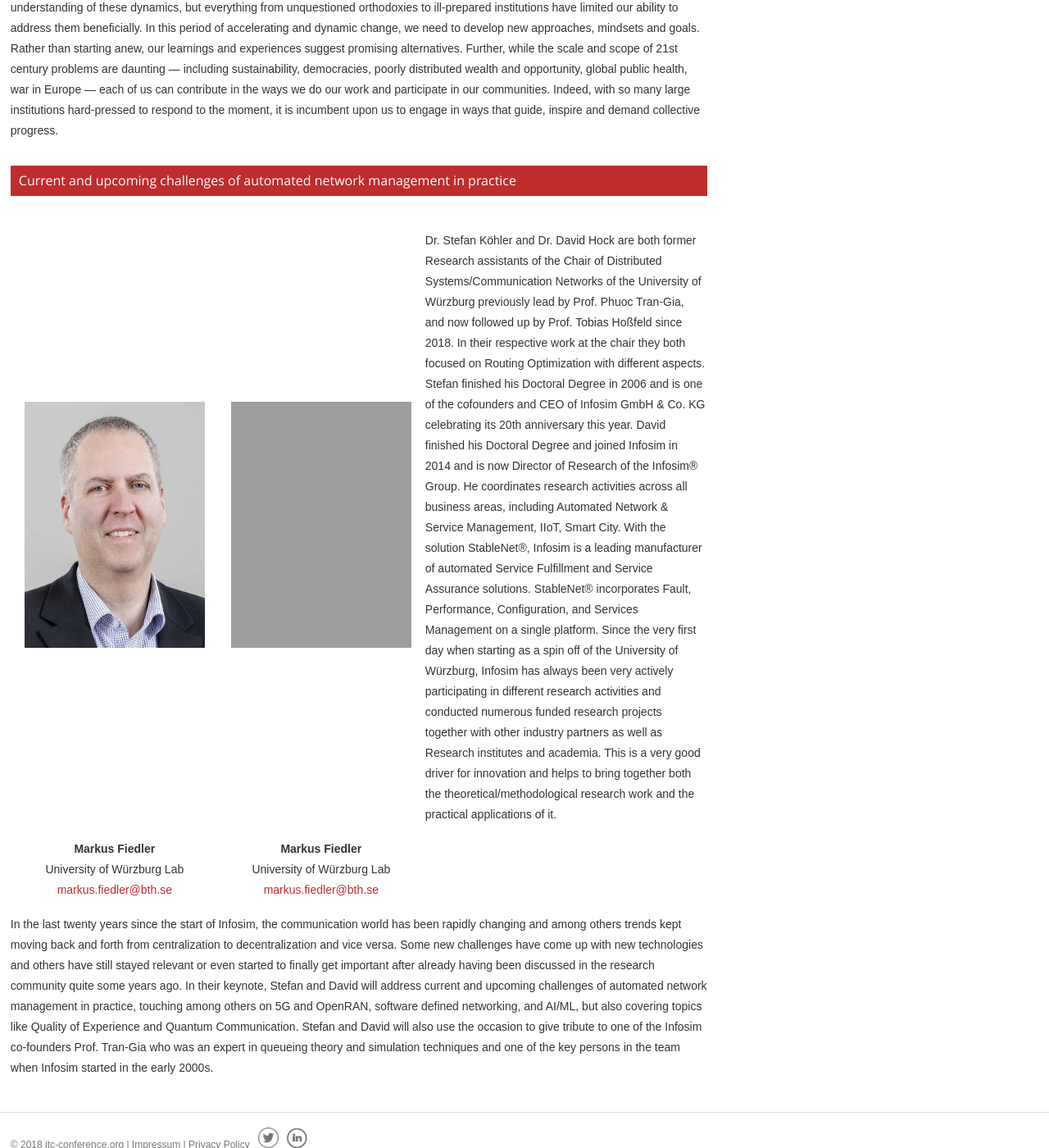
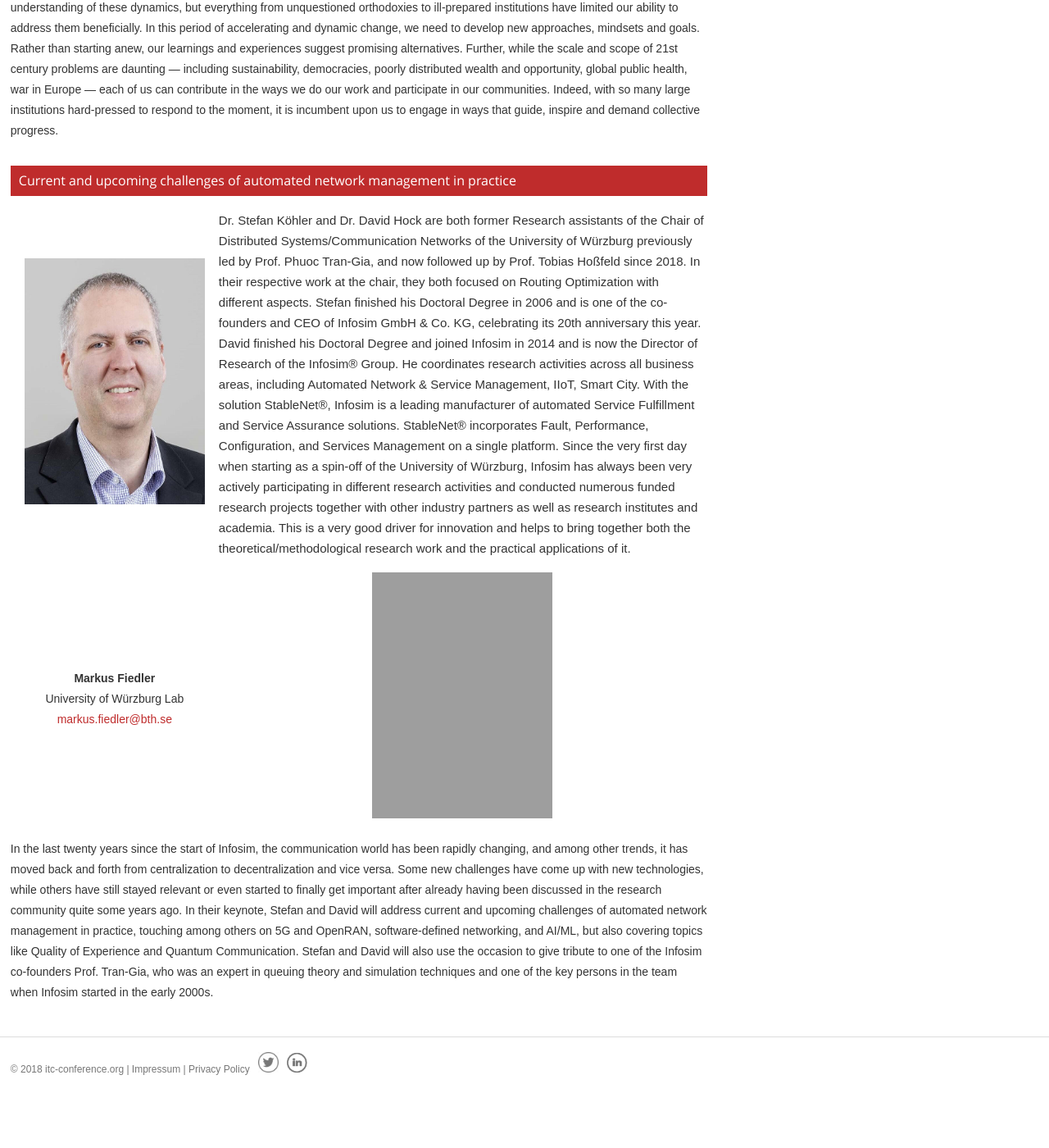
Before and after one commit to ohohlfeld/itc35, a Jekyll site: the page built from keynote.md, in a window 1280 px wide and 1400 px high, scrolled down 1984 px. Shown: the whole window at 82% size. Built offline with Jekyll 4.4.1, drawn with Linux system fonts in a browser that asks for light colours; after the commit the page ends 3322 px from its top, so only the background shows below that; grey boxes are pictures that could not be loaded.

Commit message:
Update keynote.md

```diff
--- a/keynote.md
+++ b/keynote.md
@@ -75,37 +75,31 @@
 
 ## Current and upcoming challenges of automated network management in practice
 <table>
-    <tbody><tr>
-        <br>
-        <td  width="250" height="300" align="center">
-            <img src="{{ site.baseurl }}/assets/images/keynote/stefan_koehler.jpg" alt="Stefan Koehler" width="220" height="300">
-        </td>
-        <td  width="250" height="300" align="center">
-            <img src="{{ site.baseurl }}/assets/images/keynote/" alt="Stefan Koehler" width="220" height="300">
-        </td>
-        <td height="250">
-            <p style="font-size:15px height=250">
-Dr. Stefan Köhler and Dr. David Hock are both former Research assistants of the Chair of Distributed Systems/Communication Networks of the University of Würzburg previously lead by Prof. Phuoc Tran-Gia, and now followed up by Prof. Tobias Hoßfeld since 2018. In their respective work at the chair they both focused on Routing Optimization with different aspects. Stefan finished his Doctoral Degree in 2006 and is one of the cofounders and CEO of Infosim GmbH & Co. KG celebrating its 20th anniversary this year. David finished his Doctoral Degree and joined Infosim in 2014 and is now Director of Research of the Infosim® Group. He  coordinates research activities across all business areas, including Automated Network & Service Management, IIoT, Smart City.
-With the solution StableNet®, Infosim is a leading manufacturer of automated Service Fulfillment and Service Assurance solutions. StableNet® incorporates Fault, Performance, Configuration, and Services Management on a single platform. Since the very first day when starting as a spin off of the University of Würzburg, Infosim has always been very actively participating in different research activities and conducted numerous funded research projects together with other industry partners as well as Research institutes and academia. This is a very good driver for innovation and helps to bring together both the theoretical/methodological research work and the practical applications of it.
-
-            </p>
-        </td>
+  <tbody>
+    <tr>
+      <td width="250" height="300" align="center">
+        <img src="{{ site.baseurl }}/assets/images/keynote/stefan_koehler.jpg" alt="Stefan Koehler" width="220" height="300">
+      </td>
+      <td height="250">
+        <p style="font-size:15px">
+          Dr. Stefan Köhler and Dr. David Hock are both former Research assistants of the Chair of Distributed Systems/Communication Networks of the University of Würzburg previously led by Prof. Phuoc Tran-Gia, and now followed up by Prof. Tobias Hoßfeld since 2018. In their respective work at the chair, they both focused on Routing Optimization with different aspects. Stefan finished his Doctoral Degree in 2006 and is one of the co-founders and CEO of Infosim GmbH & Co. KG, celebrating its 20th anniversary this year. David finished his Doctoral Degree and joined Infosim in 2014 and is now the Director of Research of the Infosim® Group. He coordinates research activities across all business areas, including Automated Network & Service Management, IIoT, Smart City.
+          With the solution StableNet®, Infosim is a leading manufacturer of automated Service Fulfillment and Service Assurance solutions. StableNet® incorporates Fault, Performance, Configuration, and Services Management on a single platform. Since the very first day when starting as a spin-off of the University of Würzburg, Infosim has always been very actively participating in different research activities and conducted numerous funded research projects together with other industry partners as well as research institutes and academia. This is a very good driver for innovation and helps to bring together both the theoretical/methodological research work and the practical applications of it.
+        </p>
+      </td>
     </tr>
     <tr>
-        <td width="250" align="center">
-            <b>Markus Fiedler</b><br>
-             University of Würzburg Lab<br>
-            <a href="mailto:markus.fiedler@bth.se">markus.fiedler@bth.se</a>
-        </td>
-        <td width="250" align="center">
-            <b>Markus Fiedler</b><br>
-             University of Würzburg Lab<br>
-            <a href="mailto:markus.fiedler@bth.se">markus.fiedler@bth.se</a>
-        </td>
+      <td width="250" align="center">
+        <b>Markus Fiedler</b><br>
+        University of Würzburg Lab<br>
+        <a href="mailto:markus.fiedler@bth.se">markus.fiedler@bth.se</a>
+      </td>
+      <td height="300" align="center">
+        <img src="{{ site.baseurl }}/assets/images/keynote/" alt="Markus Fiedler" width="220" height="300">
+      </td>
     </tr>
   </tbody>
 </table>
 
 <p>
-In the last twenty years since the start of Infosim, the communication world has been rapidly changing and among others trends kept moving back and forth from centralization to decentralization and vice versa. Some new challenges have come up with new technologies and others have still stayed relevant or even started to finally get important after already having been discussed in the research community quite some years ago. In their keynote, Stefan and David will address current and upcoming challenges of automated network management in practice, touching among others on 5G and OpenRAN, software defined networking, and AI/ML, but also covering topics like Quality of Experience and Quantum Communication. Stefan and David will also use the occasion to give tribute to one of the Infosim co-founders Prof. Tran-Gia who was an expert in queueing theory and simulation techniques and one of the key persons in the team when Infosim started in the early 2000s.
+  In the last twenty years since the start of Infosim, the communication world has been rapidly changing, and among other trends, it has moved back and forth from centralization to decentralization and vice versa. Some new challenges have come up with new technologies, while others have still stayed relevant or even started to finally get important after already having been discussed in the research community quite some years ago. In their keynote, Stefan and David will address current and upcoming challenges of automated network management in practice, touching among others on 5G and OpenRAN, software-defined networking, and AI/ML, but also covering topics like Quality of Experience and Quantum Communication. Stefan and David will also use the occasion to give tribute to one of the Infosim co-founders Prof. Tran-Gia, who was an expert in queuing theory and simulation techniques and one of the key persons in the team when Infosim started in the early 2000s.
 </p>
```
